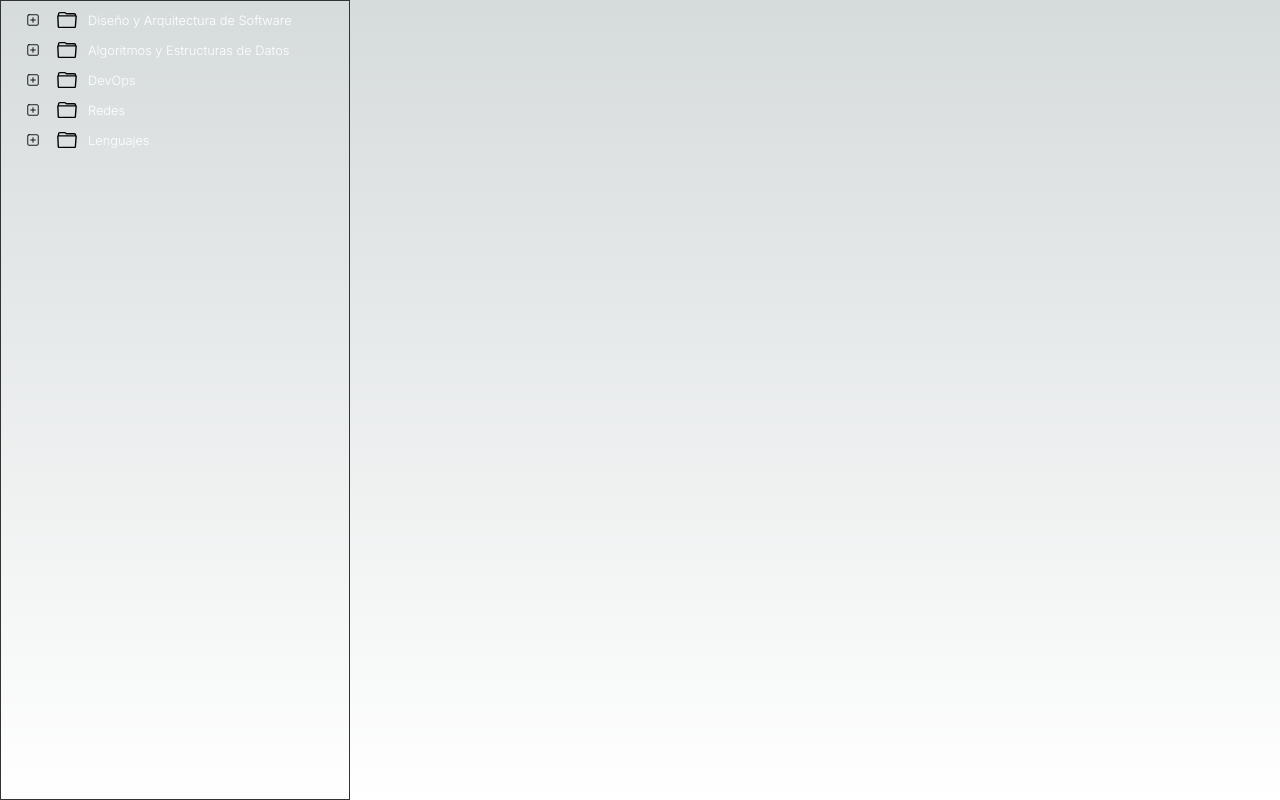
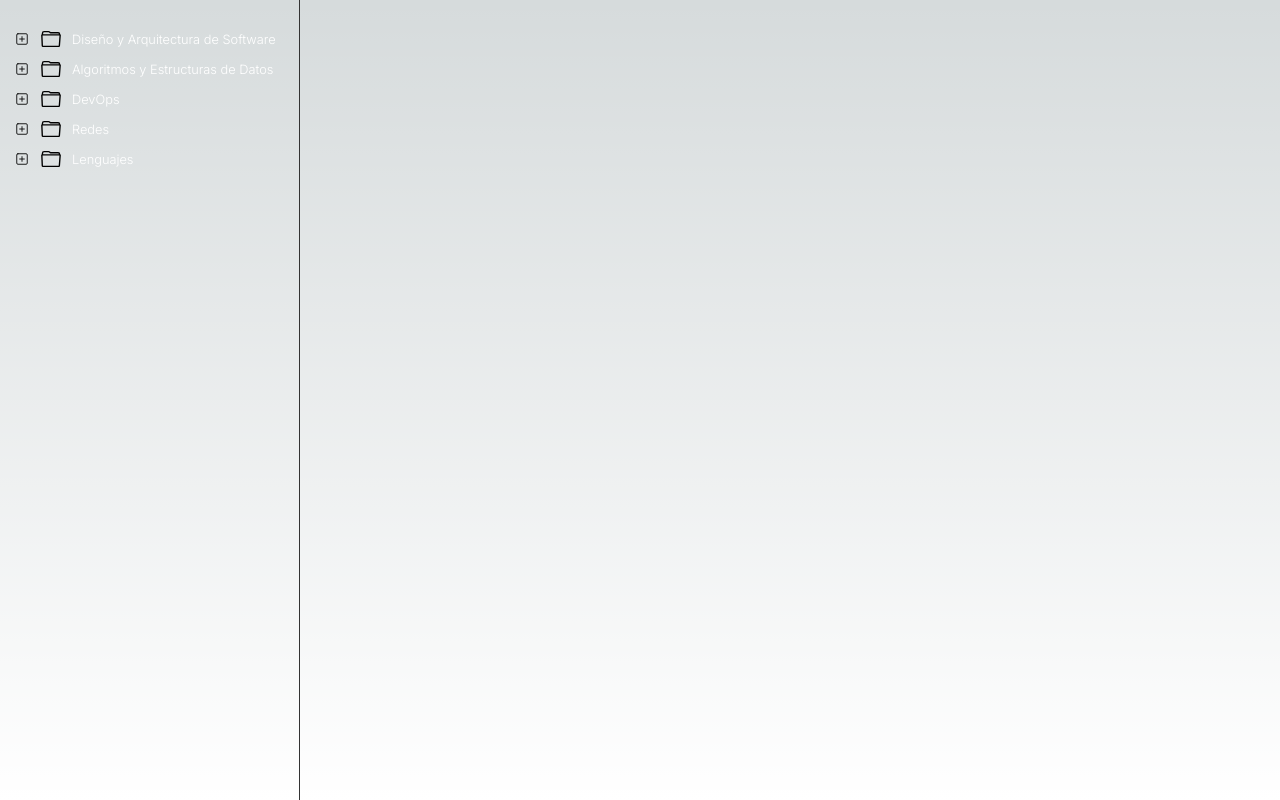
Before and after one commit to FranciscoJBrito/software_engineer_docs, a Next.js app: page / in a window 1280 px wide. Built offline with nearby package versions, Linux system fonts and the light colour scheme.

Commit message:
changing the distance between PlusMinusIcon and FolderIcon

```diff
--- a/src/app/components/FileTree/Directory.module.css
+++ b/src/app/components/FileTree/Directory.module.css
@@ -7,7 +7,7 @@
 
 .plus_minus_icon_container {
       display: flex;
-      width: 30px;
+      width: 25px;
       align-items: center;
       justify-content: flex-start;
 }
@@ -25,7 +25,7 @@
   display: flex;
   align-items: center;
   height: 35px;
-  margin-left: 30px;
+  margin-left: 25px;
 }
 
 .folder_name {
--- a/src/app/ui/Sidebar/Sidebar.module.css
+++ b/src/app/ui/Sidebar/Sidebar.module.css
@@ -1,8 +1,8 @@
 .main_container {
       display: flex;
       flex-direction: column;
-      width: 350px;
+      width: 300px;
       height: 100vh;
-      border: 1px solid #333;
-      padding: 0px 25px;
+      border-right: 1px solid #333;
+      padding: 20px 15px;
 }
```
